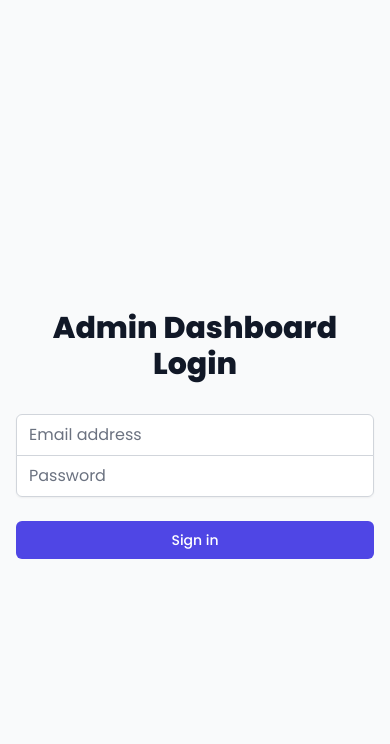
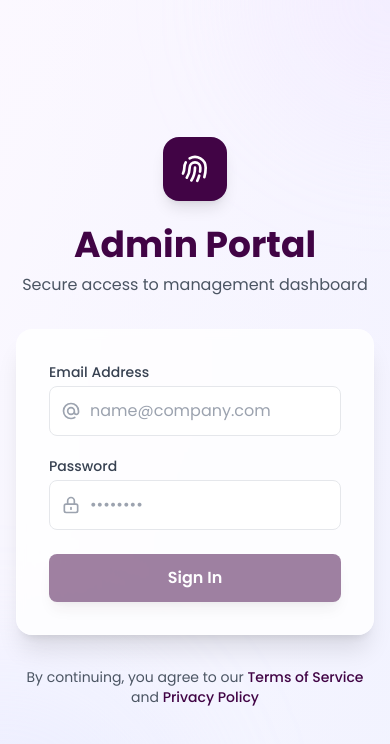
Before and after one commit to Rim-sherif/admin-control, an Angular app: page /login in a window 390 px wide. Shown: the top 744 px of the page. Built offline with nearby package versions, Linux system fonts and the light colour scheme.

Commit message:
update in login ui and add validation

```diff
--- a/package.json
+++ b/package.json
@@ -15,6 +15,7 @@
     "@angular/compiler": "^19.2.0",
     "@angular/core": "^19.2.0",
     "@angular/forms": "^19.2.0",
+    "@angular/material": "^19.2.9",
     "@angular/platform-browser": "^19.2.0",
     "@angular/platform-browser-dynamic": "^19.2.0",
     "@angular/router": "^19.2.0",
--- a/src/app/dashboard/dashboard.component.html
+++ b/src/app/dashboard/dashboard.component.html
@@ -11,9 +11,9 @@
   <div
     [class.translate-x-0]="isSidebarOpen"
     [class.-translate-x-full]="!isSidebarOpen"
-    class="fixed lg:static lg:translate-x-0 z-10 w-72 h-full bg-[#410445] text-white transition-transform duration-300 ease-in-out shadow-xl"
+    class="fixed lg:static lg:translate-x-0 z-10 w-72 h-full bg-[#410445] text-white transition-transform duration-300 ease-in-out"
   >
-    <div
+    <!-- <div
       class="p-4 flex justify-between items-center border-b border-purple-700"
     >
       <div class="flex items-center space-x-2">
@@ -23,7 +23,7 @@
           <fa-icon [icon]="faShieldAlt" class="text-sm"></fa-icon>
         </div>
         <h1 class="text-xl font-bold">
-          Admin<span class="text-indigo-300">Pro</span>
+          Admin <span class="text-indigo-300"> Pro </span>
         </h1>
       </div>
       <button
@@ -32,7 +32,7 @@
       >
         <fa-icon [icon]="faTimes"></fa-icon>
       </button>
-    </div>
+    </div> -->
 
     <!-- User profile -->
     <div class="p-4 flex items-center space-x-3 border-b border-purple-700">
@@ -121,8 +121,8 @@
 
   <!-- Main Content -->
   <div class="flex-1 flex flex-col overflow-hidden">
-    <header class="bg-white shadow-sm">
-      <div class="px-6 py-4 flex items-center justify-between">
+    <header class="bg-[#410445] shadow-sm">
+      <div class="px-6 py-3 flex items-center justify-between">
         <h2 class="text-xl font-semibold text-gray-800"></h2>
         <div class="flex items-center space-x-4">
           <div class="relative">
--- a/src/app/log-in/log-in.component.html
+++ b/src/app/log-in/log-in.component.html
@@ -1,36 +1,86 @@
-<div class="min-h-screen flex items-center justify-center bg-gray-50 py-12 px-4 sm:px-6 lg:px-8">
-  <div class="max-w-md w-full space-y-8">
-    <div>
-      <h2 class="mt-6 text-center text-3xl font-extrabold text-gray-900">
-        Admin Dashboard Login
+<div class="min-h-screen flex items-center justify-center bg-gradient-to-br from-purple-50 to-indigo-50 py-12 px-4 sm:px-6 lg:px-8 relative overflow-hidden">
+  <!-- Decorative background elements -->
+  <div class="absolute inset-0 bg-gradient-to-r from-white/30 to-purple-50/30" aria-hidden="true"></div>
+  <div class="absolute -top-32 -right-32 w-64 h-64 bg-purple-200/20 rounded-full blur-3xl"></div>
+  <div class="absolute -bottom-48 -left-48 w-96 h-96 bg-indigo-200/20 rounded-full blur-3xl"></div>
+
+  <div class="max-w-lg w-full space-y-8 z-10">
+    <div class="text-center">
+      <div class="mx-auto mb-6 w-16 h-16 bg-[#410445] rounded-2xl flex items-center justify-center shadow-lg">
+        <svg class="w-8 h-8 text-white" fill="none" stroke="currentColor" viewBox="0 0 24 24">
+          <path stroke-linecap="round" stroke-linejoin="round" stroke-width="2" d="M12 11c0 3.517-1.009 6.799-2.753 9.571m-3.44-2.04l.054-.09A13.916 13.916 0 008 11a4 4 0 118 0c0 1.017-.07 2.019-.203 3m-2.118 6.844A21.88 21.88 0 0015.171 17m3.839 1.132c.645-2.266.99-4.659.99-7.132A8 8 0 008 4.07M3 15.364c.64-1.319 1-2.8 1-4.364 0-1.457.39-2.823 1.07-4"/>
+        </svg>
+      </div>
+      <h2 class="text-4xl font-bold text-gray-900 mb-2 bg-gradient-to-r from-[#410445] to-[#410445] bg-clip-text text-transparent">
+        Admin Portal
       </h2>
+      <p class="text-gray-600">Secure access to management dashboard</p>
     </div>
-    <form class="mt-8 space-y-6" (ngSubmit)="onSubmit()">
-      <div class="rounded-md shadow-sm -space-y-px">
+
+    <form [formGroup]="loginForm" (ngSubmit)="onSubmit()" class="mt-8 space-y-6 bg-white/80 backdrop-blur-sm p-8 rounded-2xl shadow-xl border border-white/20">
+      <div class="space-y-5">
         <div>
-          <label for="email-address" class="sr-only">Email address</label>
-          <input id="email-address" name="email" type="email" [(ngModel)]="email" required
-            class="appearance-none rounded-none relative block w-full px-3 py-2 border border-gray-300 placeholder-gray-500 text-gray-900 rounded-t-md focus:outline-none focus:ring-indigo-500 focus:border-indigo-500 focus:z-10 sm:text-sm"
-            placeholder="Email address">
+          <label for="email-address" class="block text-sm font-medium text-gray-700 mb-1">Email Address</label>
+          <div class="relative group">
+            <div class="absolute inset-y-0 left-0 pl-3 flex items-center pointer-events-none">
+              <svg class="h-5 w-5 text-gray-400 group-focus-within:text-[#410445] transition-colors" fill="none" stroke="currentColor" viewBox="0 0 24 24">
+                <path stroke-linecap="round" stroke-linejoin="round" stroke-width="2" d="M16 12a4 4 0 10-8 0 4 4 0 008 0zm0 0v1.5a2.5 2.5 0 005 0V12a9 9 0 10-9 9m4.5-1.206a8.959 8.959 0 01-4.5 1.207"/>
+              </svg>
+            </div>
+            <input id="email-address" formControlName="email" type="email"
+                   class="w-full pl-10 pr-4 py-3 rounded-lg border border-gray-200 focus:border-purple-500 focus:ring-2 focus:ring-purple-200 transition-all outline-none text-gray-700 placeholder-gray-400"
+                   [ngClass]="{'border-red-500': email?.invalid && (email?.dirty || email?.touched)}"
+                   placeholder="name@company.com">
+          </div>
+          <div *ngIf="email?.invalid && (email?.dirty || email?.touched)" class="mt-1 text-sm text-red-600">
+            <div *ngIf="email?.errors?.['required']">Email is required</div>
+            <div *ngIf="email?.errors?.['email']">Please enter a valid email address</div>
+          </div>
         </div>
+
         <div>
-          <label for="password" class="sr-only">Password</label>
-          <input id="password" name="password" type="password" [(ngModel)]="password" required
-            class="appearance-none rounded-none relative block w-full px-3 py-2 border border-gray-300 placeholder-gray-500 text-gray-900 rounded-b-md focus:outline-none focus:ring-indigo-500 focus:border-indigo-500 focus:z-10 sm:text-sm"
-            placeholder="Password">
+          <label for="password" class="block text-sm font-medium text-gray-700 mb-1">Password</label>
+          <div class="relative group">
+            <div class="absolute inset-y-0 left-0 pl-3 flex items-center pointer-events-none">
+              <svg class="h-5 w-5 text-gray-400 group-focus-within:text-[#410445] transition-colors" fill="none" stroke="currentColor" viewBox="0 0 24 24">
+                <path stroke-linecap="round" stroke-linejoin="round" stroke-width="2" d="M12 15v2m-6 4h12a2 2 0 002-2v-6a2 2 0 00-2-2H6a2 2 0 00-2 2v6a2 2 0 002 2zm10-10V7a4 4 0 00-8 0v4h8z"/>
+              </svg>
+            </div>
+            <input id="password" formControlName="password" type="password"
+                   class="w-full pl-10 pr-4 py-3 rounded-lg border border-gray-200 focus:border-purple-500 focus:ring-2 focus:ring-purple-200 transition-all outline-none text-gray-700 placeholder-gray-400"
+                   [ngClass]="{'border-red-500': password?.invalid && (password?.dirty || password?.touched)}"
+                   placeholder="••••••••">
+          </div>
+          <div *ngIf="password?.invalid && (password?.dirty || password?.touched)" class="mt-1 text-sm text-red-600">
+            <div *ngIf="password?.errors?.['required']">Password is required</div>
+            <div *ngIf="password?.errors?.['minlength']">Password must be at least 6 characters</div>
+          </div>
         </div>
       </div>
 
-      <div>
-        <button type="submit"
-          class="group relative w-full flex justify-center py-2 px-4 border border-transparent text-sm font-medium rounded-md text-white bg-indigo-600 hover:bg-indigo-700 focus:outline-none focus:ring-2 focus:ring-offset-2 focus:ring-indigo-500">
-          Sign in
-        </button>
-      </div>
+      <button type="submit" [disabled]="loginForm.invalid"
+              class="w-full py-3 px-4 bg-[#410445] hover:from-purple-700 hover:to-indigo-700 text-white font-semibold rounded-lg transition-all transform hover:scale-[1.02] shadow-lg hover:shadow-xl active:scale-100 focus:ring-2 focus:ring-purple-200 focus:ring-offset-2"
+              [ngClass]="{'opacity-50 cursor-not-allowed': loginForm.invalid}">
+        <span class="relative">
+          Sign In
+          <span class="absolute right-0 -mr-4 opacity-0 group-hover:opacity-100 transition-opacity">
+            <svg class="w-5 h-5" fill="none" stroke="currentColor" viewBox="0 0 24 24">
+              <path stroke-linecap="round" stroke-linejoin="round" stroke-width="2" d="M17 8l4 4m0 0l-4 4m4-4H3"/>
+            </svg>
+          </span>
+        </span>
+      </button>
 
-      <div *ngIf="errorMessage" class="text-red-500 text-sm text-center mt-2">
-        {{ errorMessage }}
+      <div *ngIf="errorMessage" class="mt-4 p-3 bg-red-50 border border-red-200 rounded-lg flex items-center text-red-700 text-sm transition-opacity duration-300">
+        <svg class="w-5 h-5 mr-2 flex-shrink-0" fill="currentColor" viewBox="0 0 20 20">
+          <path fill-rule="evenodd" d="M18 10a8 8 0 11-16 0 8 8 0 0116 0zm-7 4a1 1 0 11-2 0 1 1 0 012 0zm-1-9a1 1 0 00-1 1v4a1 1 0 102 0V6a1 1 0 00-1-1z" clip-rule="evenodd"/>
+        </svg>
+        <span>{{ errorMessage }}</span>
       </div>
     </form>
+
+    <div class="text-center text-sm text-gray-600">
+      <p>By continuing, you agree to our <a href="#" class="text-[#410445] hover:text-purple-700 font-medium">Terms of Service</a> and <a href="#" class="text-[#410445] hover:text-purple-700 font-medium">Privacy Policy</a></p>
+    </div>
   </div>
 </div>
--- a/src/app/log-in/log-in.component.ts
+++ b/src/app/log-in/log-in.component.ts
@@ -1,29 +1,39 @@
+import { CommonModule } from '@angular/common';
 import { Component } from '@angular/core';
-import { FormsModule } from '@angular/forms';
-import { CommonModule } from '@angular/common';
+import { FormBuilder, FormGroup, ReactiveFormsModule, Validators } from '@angular/forms';
+import { ActivatedRoute, Router } from '@angular/router';
 import { AuthService } from '../services/auth.service';
-import { ActivatedRoute, Router } from '@angular/router';
 
 @Component({
   selector: 'app-log-in',
   standalone: true,
-  imports: [CommonModule, FormsModule],
+  imports: [CommonModule, ReactiveFormsModule],
   templateUrl: './log-in.component.html',
   styleUrls: ['./log-in.component.css']
 })
 export class LogInComponent {
-  email: string = '';
-  password: string = '';
+  loginForm: FormGroup;
   errorMessage: string = '';
 
   constructor(
     private authService: AuthService,
     private route: ActivatedRoute,
-    private router: Router
-  ) {}
+    private router: Router,
+    private fb: FormBuilder
+  ) {
+    this.loginForm = this.fb.group({
+      email: ['', [Validators.required, Validators.email]],
+      password: ['', [Validators.required, Validators.minLength(6)]]
+    });
+  }
+
+  get email() { return this.loginForm.get('email'); }
+  get password() { return this.loginForm.get('password'); }
 
   onSubmit(): void {
-    this.authService.login(this.email, this.password).subscribe({
+    if (this.loginForm.valid) {
+      const { email, password } = this.loginForm.value;
+      this.authService.login(email, password).subscribe({
         next: (response) => {
           this.errorMessage = '';
           // Redirect is handled in AuthService
@@ -34,3 +44,4 @@ export class LogInComponent {
       });
     }
   }
+}
```
Also changed, not shown: 1 other file (tests, documents, lock files or other folders). Lines whose indentation alone changed are shown as unchanged.
